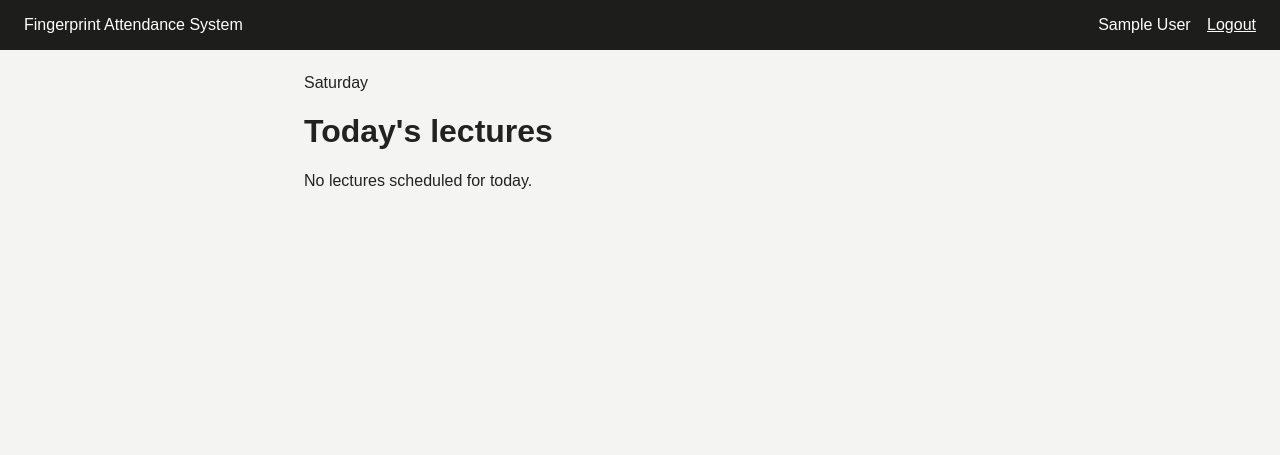
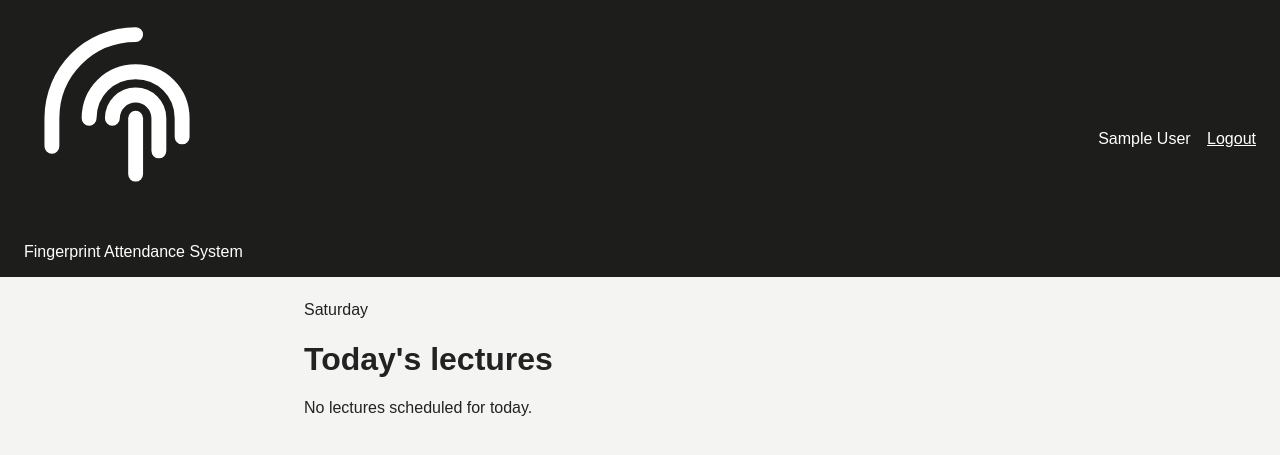
Before and after one commit to didulah/mini_project, a Flask app: page /dashboard in a window 1280 px wide. Shown: the top 455 px of the page. Run offline with Flask 3, Linux system fonts and the light colour scheme; the visitor is signed in with stand-in values (Sample User, id 1); data that the repository does not hold is empty.

Commit message:
Enhance base.html layout

```diff
--- a/templates/base.html
+++ b/templates/base.html
@@ -2,15 +2,27 @@
 <html lang="en">
 <head>
     <meta charset="UTF-8">
+    <meta name="viewport" content="width=device-width, initial-scale=1">
     <title>{% block title %}Attendance System{% endblock %}</title>
+    <link rel="preconnect" href="https://fonts.googleapis.com">
+    <link rel="preconnect" href="https://fonts.gstatic.com" crossorigin>
+    <link href="https://fonts.googleapis.com/css2?family=Space+Grotesk:wght@500;600;700&family=Inter:wght@400;500;600&family=JetBrains+Mono:wght@400;500&display=swap" rel="stylesheet">
     <link rel="stylesheet" href="{{ url_for('static', filename='css/style.css') }}">
 </head>
 <body>
     <header class="topbar">
-        <span class="brand">Fingerprint Attendance System</span>
+        <span class="brand">
+            <svg class="brand-mark" viewBox="0 0 24 24" fill="none" xmlns="http://www.w3.org/2000/svg" aria-hidden="true">
+                <path d="M12 2C7 2 3 6 3 11v3" stroke="currentColor" stroke-width="1.6" stroke-linecap="round"/>
+                <path d="M7 11c0-2.8 2.2-5 5-5s5 2.2 5 5v2" stroke="currentColor" stroke-width="1.6" stroke-linecap="round"/>
+                <path d="M9.5 11a2.5 2.5 0 0 1 5 0v3.5" stroke="currentColor" stroke-width="1.6" stroke-linecap="round"/>
+                <path d="M12 11v6" stroke="currentColor" stroke-width="1.6" stroke-linecap="round"/>
+            </svg>
+            Fingerprint Attendance System
+        </span>
         {% if session.get('lecturer_id') %}
             <nav>
-                <span>{{ session.get('lecturer_name') }}</span>
+                <span class="lecturer-name">{{ session.get('lecturer_name') }}</span>
                 <a href="{{ url_for('auth.logout') }}">Logout</a>
             </nav>
         {% endif %}
```
